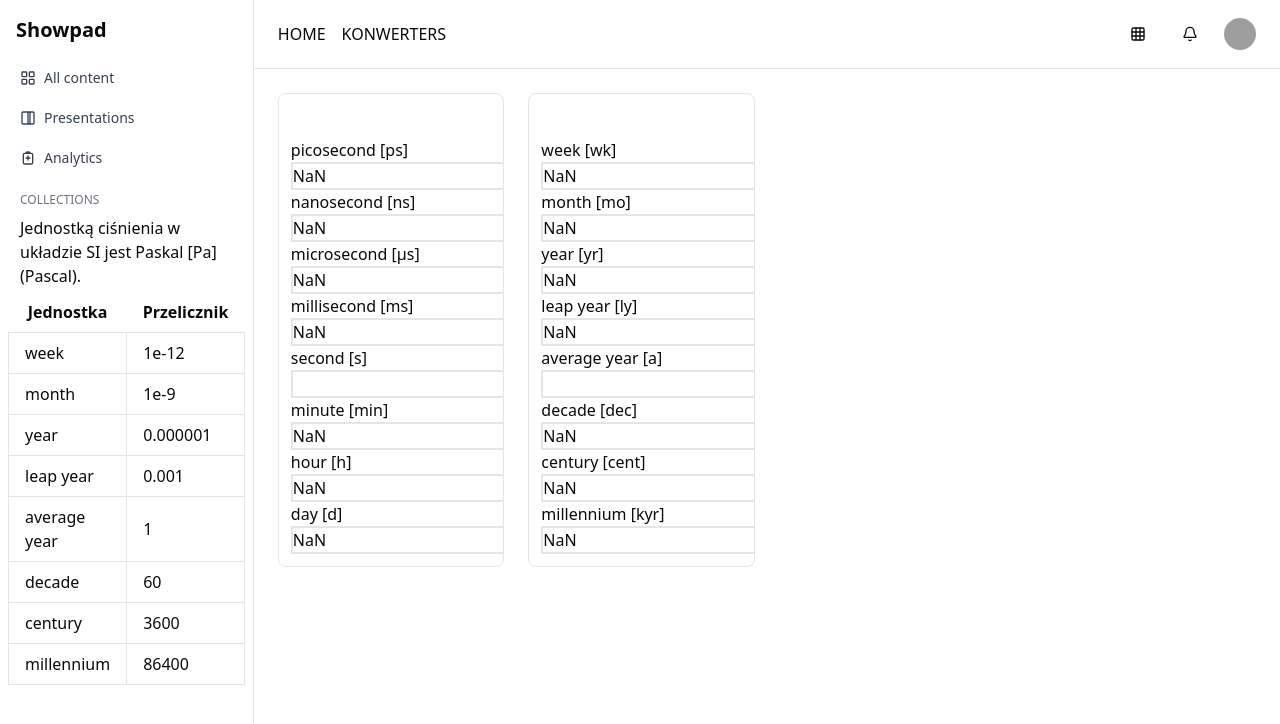
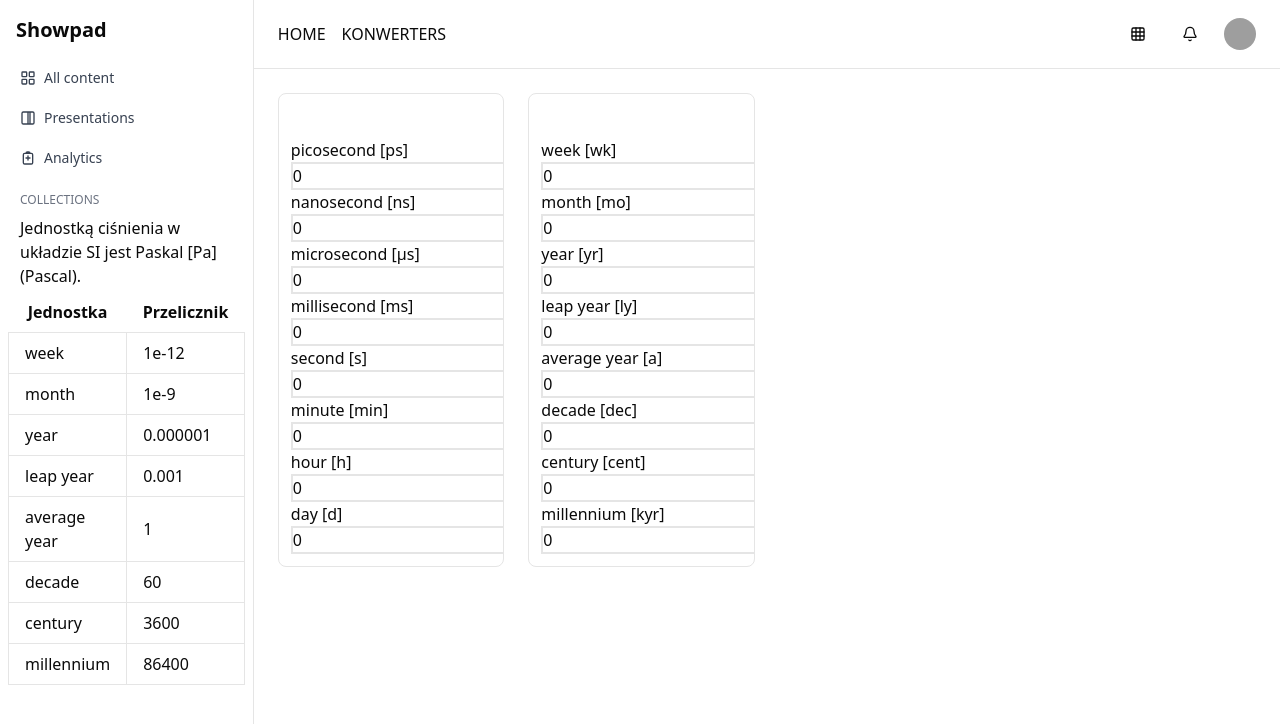
Before and after one commit to PiotrCembrowski/uniter, a Next.js app: page /time in a window 1280 px wide. Shown: the top 724 px of the page. Built offline with nearby package versions, Linux system fonts and the light colour scheme; grey boxes are pictures that could not be loaded; what next-redux-wrapper would draw is missing.

Commit message:
adding overDay values

```diff
--- a/app/components/units/TimeUnitDash.tsx
+++ b/app/components/units/TimeUnitDash.tsx
@@ -5,9 +5,10 @@ import TimeUnitCard, { Values } from "./TimeUnitCard";
 import { useAppSelector } from "@/store/hooks";
 
 const TimeUnitDash = () => {
-  const timeState = useAppSelector((state) => state.timeSlice.units);
+  const timeState = useAppSelector((state) => state.timeSlice.day);
+  const overTimeState = useAppSelector((state) => state.timeSlice.overDay);
 
-  const [values, setValues] = useState<Values>({
+  const [dayValues, setDayValues] = useState<Values>({
     unit1: timeState / 1e-12,
     unit2: timeState / 1e-9,
     unit3: timeState / 1e-6,
@@ -18,8 +19,19 @@ const TimeUnitDash = () => {
     unit8: timeState / 86400,
   });
 
+  const [overDayValues, setOverDayValues] = useState<Values>({
+    unit1: overTimeState / 604800,
+    unit2: overTimeState / 2592000,
+    unit3: overTimeState / 31536000,
+    unit4: overTimeState / 31622400,
+    unit5: overTimeState / 31557600,
+    unit6: overTimeState / 315576000,
+    unit7: overTimeState / 3155760000,
+    unit8: overTimeState / 31557600000,
+  });
+
   useEffect(() => {
-    setValues({
+    setDayValues({
       unit1: timeState / 1e-12,
       unit2: timeState / 1e-9,
       unit3: timeState / 1e-6,
@@ -29,12 +41,23 @@ const TimeUnitDash = () => {
       unit7: timeState / 3600,
       unit8: timeState / 86400,
     });
-  }, [timeState]);
+
+    setOverDayValues({
+      unit1: overTimeState / 604800,
+      unit2: overTimeState / 2592000,
+      unit3: overTimeState / 31536000,
+      unit4: overTimeState / 31622400,
+      unit5: overTimeState / 31557600,
+      unit6: overTimeState / 315576000,
+      unit7: overTimeState / 3155760000,
+      unit8: overTimeState / 31557600000,
+    });
+  }, [timeState, overTimeState]);
 
   return (
     <div className="grid grid-cols-1 gap-6 md:grid-cols-2 lg:grid-cols-4">
-      <TimeUnitCard title="day" values={values} />
-      <TimeUnitCard title="More than a day" values={values} />
+      <TimeUnitCard title="day" values={dayValues} />
+      <TimeUnitCard title="More than a day" values={overDayValues} />
     </div>
   );
 };
```
